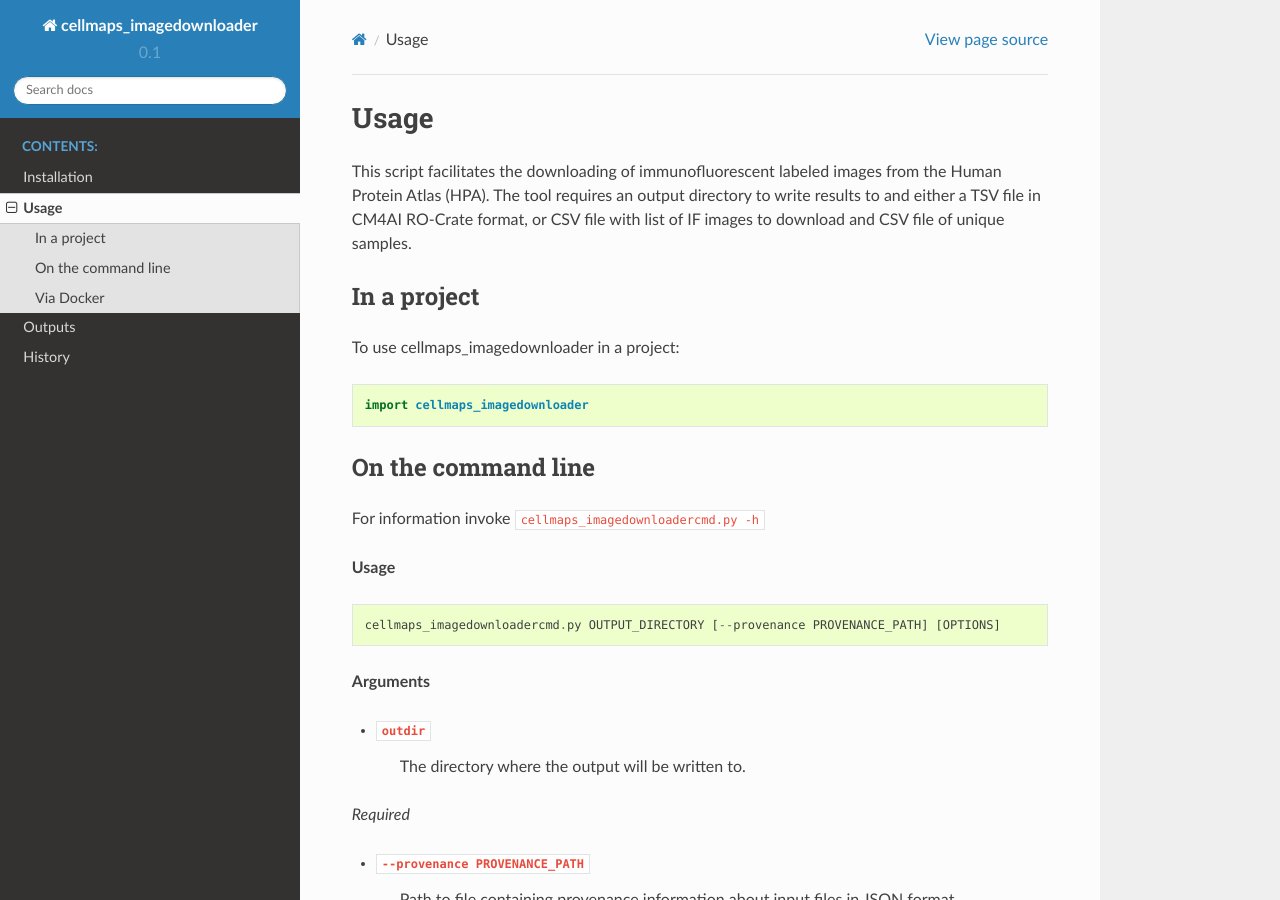
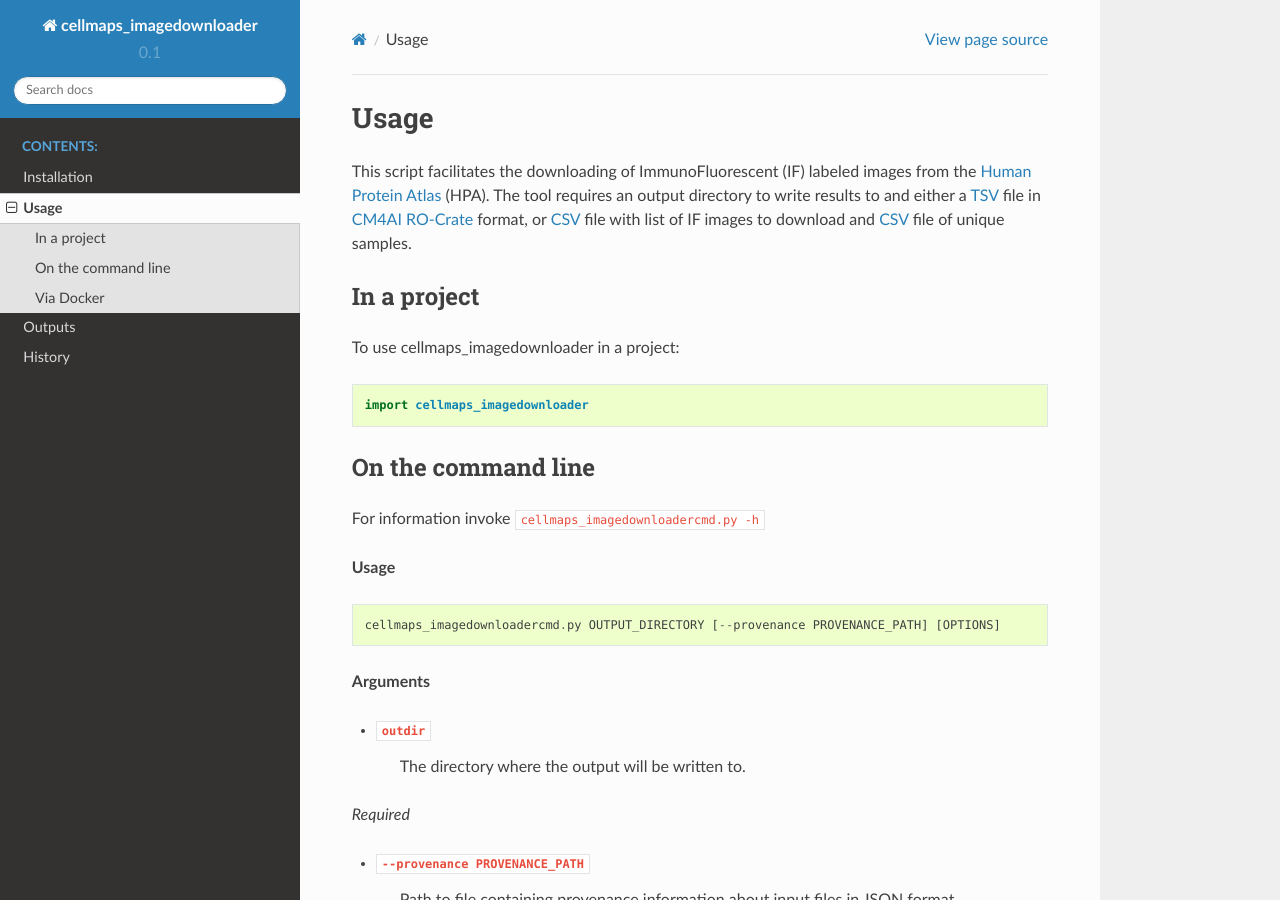
Before and after one commit to idekerlab/cellmaps_imagedownloader, a Sphinx documentation site: the page built from docs/usage.rst, in a window 1280 px wide and 900 px high. Built offline with Sphinx 7.4.7 and the Read the Docs theme 2.0.0, drawn with Linux system fonts in a browser that asks for light colours; pages that are not in the unit, such as notebooks, are missing from menus; some of the changed text lies outside the part shown.

Commit message:
added links for CSV

```diff
--- a/docs/usage.rst
+++ b/docs/usage.rst
@@ -2,9 +2,9 @@
 Usage
 =====
 
-This script facilitates the downloading of immunofluorescent labeled images from the Human Protein Atlas (HPA).
-The tool requires an output directory to write results to and either a TSV file in CM4AI RO-Crate format,
-or CSV file with list of IF images to download and CSV file of unique samples.
+This script facilitates the downloading of ImmunoFluorescent (IF) labeled images from the `Human Protein Atlas`_ (HPA).
+The tool requires an output directory to write results to and either a TSV_ file in CM4AI_ RO-Crate_ format,
+or CSV_ file with list of IF images to download and CSV_ file of unique samples.
 
 In a project
 --------------
@@ -71,8 +71,8 @@
 
 Alternatively, use the files in the example directory in the repository:
 
-1) samples file: CSV file with list of IF images to download (see sample samples file in examples folder)
-2) unique file: CSV file of unique samples (see sample unique file in examples folder)
+1) samples file: CSV_ file with list of IF images to download (see sample samples file in examples folder)
+2) unique file: CSV_ file of unique samples (see sample unique file in examples folder)
 3) provenance: file containing provenance information about input files in JSON format (see sample provenance file in examples folder)
 
 .. code-block::
```
Also changed, not shown: other parts of docs/usage.rst (+6 -0 lines).
